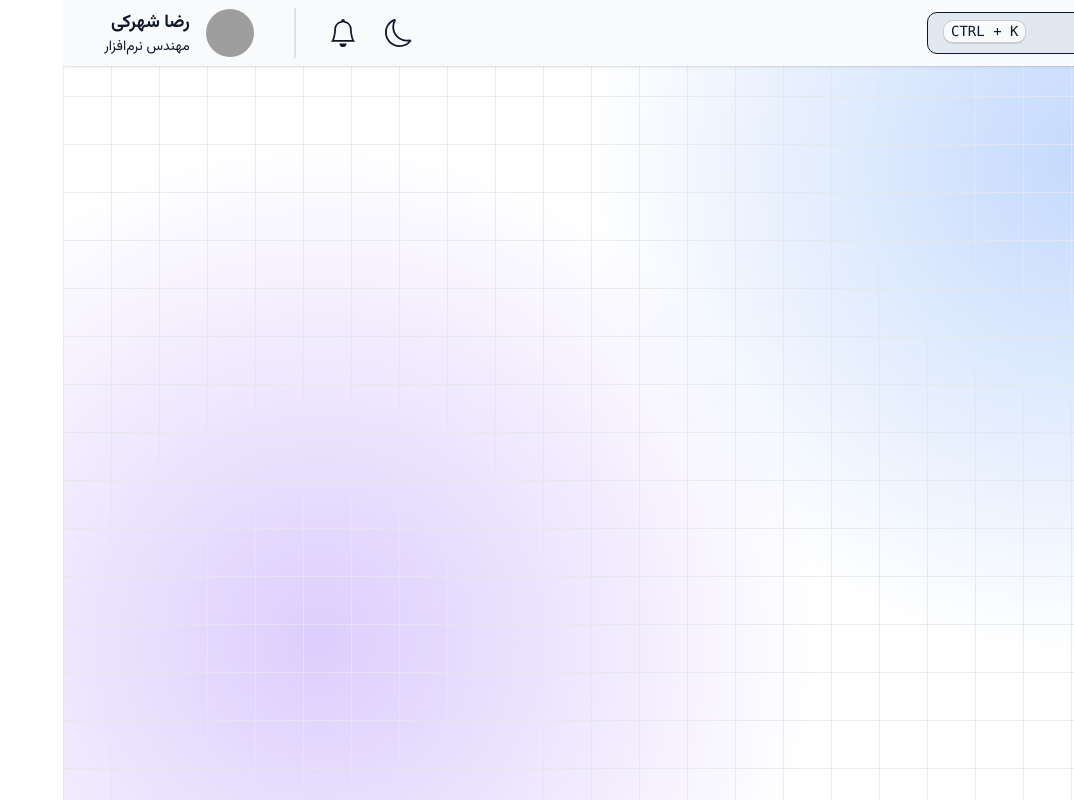
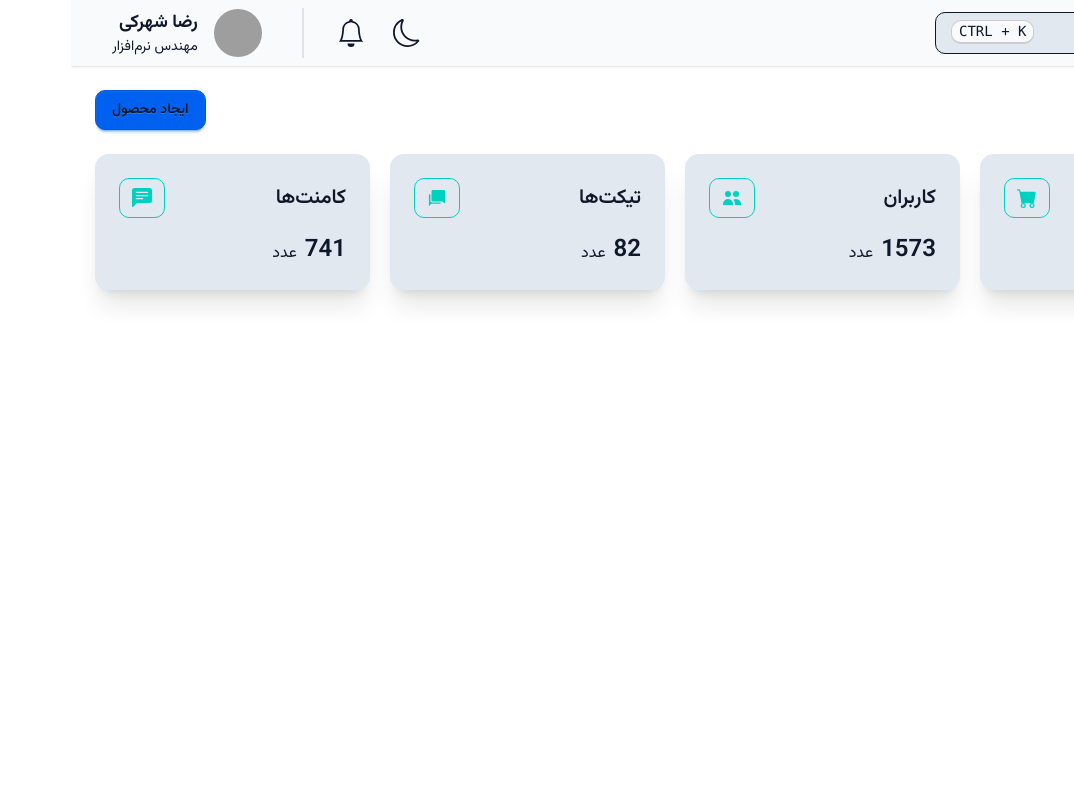
Before and after one commit to hopedeveloper08/admin-dashboard, a Next.js app: page /dashboard in a window 1280 px wide. Shown: the whole page, without its empty margins (206-1280 px from the left). Built offline with nearby package versions, Linux system fonts and the light colour scheme.

Commit message:
Add Summary component at home page

```diff
--- /dev/null
+++ b/app/dashboard/components/Summaries/Summaries.tsx
@@ -0,0 +1,22 @@
+import summaryGenerator, { Summary } from "@/lib/dashboard/summeryGenerator";
+import SummariesCard from "./SummariesCard";
+
+
+export default function Summaries() {
+  const summaries: Array<Summary> = summaryGenerator(12, 1573, 82, 741);
+
+  return (
+    <div className="grid grid-cols-2 lg:grid-cols-4 gap-3 lg:gap-5">
+      {summaries.map((item) => (
+        <SummariesCard
+          key={item.id}
+          id={item.id}
+          title={item.title}
+          count={item.count}
+          Icon={item.Icon}
+          link={item.link}
+        />
+      ))}
+    </div>
+  );
+}
--- /dev/null
+++ b/app/dashboard/components/Summaries/SummariesCard.tsx
@@ -0,0 +1,22 @@
+import Link from "next/link";
+
+import { Summary } from "@/lib/dashboard/summeryGenerator";
+
+export default function SummariesCard({ title, count, Icon, link }: Summary) {
+  return (
+    <div className="card bg-base-300 shadow-xl">
+      <div className="card-body gap-y-4">
+        <div className="flex justify-between items-center gap-2 lg:gap-4">
+          <h3 className="card-title text-md lg:text-xl">{title}</h3>
+          <Link className="btn btn-outline border-accent p-3" href={link}>
+            <Icon className="size-4 lg:size-5 text-accent" />
+          </Link>
+        </div>
+        <div className="flex items-end gap-1 lg:gap-2">
+          <span className="card-title text-3xl lg:text-2xl">{count}</span>
+          <span className="lg:text-base">عدد</span>
+        </div>
+      </div>
+    </div>
+  );
+}
--- a/app/dashboard/components/common/BackgroundOverlay.tsx
+++ /dev/null
@@ -1,20 +0,0 @@
-function BackgroundOverlay() {
-  return (
-    <div className="min-h-screen w-full bg-white opacity-00 fixed size-full">
-      <div
-        className="fixed size-full inset-0 z-0"
-        style={{
-          backgroundImage: `
-        linear-gradient(to right, rgba(229,231,235,0.8) 1px, transparent 1px),
-        linear-gradient(to bottom, rgba(229,231,235,0.8) 1px, transparent 1px),
-        radial-gradient(circle 500px at 20% 80%, rgba(139,92,246,0.3), transparent),
-        radial-gradient(circle 500px at 80% 20%, rgba(59,130,246,0.3), transparent)
-      `,
-          backgroundSize: "48px 48px, 48px 48px, 100% 100%, 100% 100%",
-        }}
-      />
-    </div>
-  );
-}
-
-export default BackgroundOverlay;
--- a/app/dashboard/layout.tsx
+++ b/app/dashboard/layout.tsx
@@ -1,5 +1,4 @@
 import { ReactNode } from "react";
-import BackgroundOverlay from "./components/common/BackgroundOverlay";
 import Topbar from "./components/Topbar/Topbar";
 import Sidebar from "./components/Sidebar/Sidebar";
 
@@ -11,7 +10,6 @@ export default function DashboardLayout({ children }: { children: ReactNode }) {
         <Topbar />
         <div className="mt-6 container mx-auto">
           <div className="relative z-10">{children}</div>
-          <BackgroundOverlay />
         </div>
       </section>
     </main>
--- a/app/dashboard/page.tsx
+++ b/app/dashboard/page.tsx
@@ -1,7 +1,23 @@
 "use client";
+
+import Link from "next/link";
+import SectionTitle from "./components/common/SectionTitle";
+import Summaries from "./components/Summaries/Summaries";
 
 export default function DashboardPage() {
   return (
-    <div>Home</div>
-  )
+    <>
+      <SectionTitle
+        title={"داشبورد"}
+        buttons={
+          <Link className="btn btn-primary" href={"/dashboard/products"}>
+            ایجاد محصول
+          </Link>
+        }
+      />
+      <div className="mt-6">
+        <Summaries />
+      </div>
+    </>
+  );
 }
--- /dev/null
+++ b/lib/dashboard/summeryGenerator.tsx
@@ -0,0 +1,53 @@
+import type { IconType } from "react-icons/lib";
+
+import { BsCartFill, BsChatLeftTextFill } from "react-icons/bs";
+import { HiUsers } from "react-icons/hi";
+import { IoMdChatbubbles } from "react-icons/io";
+
+export type Summary = {
+  id: number;
+  title: string;
+  count: number;
+  Icon: IconType;
+  link: string;
+};
+
+const PREFIX_URL = "/dashboard/";
+
+export default function summaryGenerator(
+  productsLength: number,
+  usersLength: number,
+  ticketsLength: number,
+  commentssLength: number,
+): Array<Summary> {
+  return [
+    {
+      id: 1,
+      title: "محصولات",
+      count: productsLength,
+      Icon: BsCartFill,
+      link: `${PREFIX_URL}products`,
+    },
+    {
+      id: 2,
+      title: "کاربران",
+      count: usersLength,
+      Icon: HiUsers,
+      link: `${PREFIX_URL}users`,
+    },
+    {
+      id: 3,
+      title: "تیکت‌ها",
+      count: ticketsLength,
+      Icon: IoMdChatbubbles,
+      link: `${PREFIX_URL}tickets`,
+    },
+    {
+      id: 4,
+      title: "کامنت‌ها",
+      count: commentssLength,
+      Icon: BsChatLeftTextFill,
+      link: `${PREFIX_URL}comments`,
+    },
+  ];
+}
```
